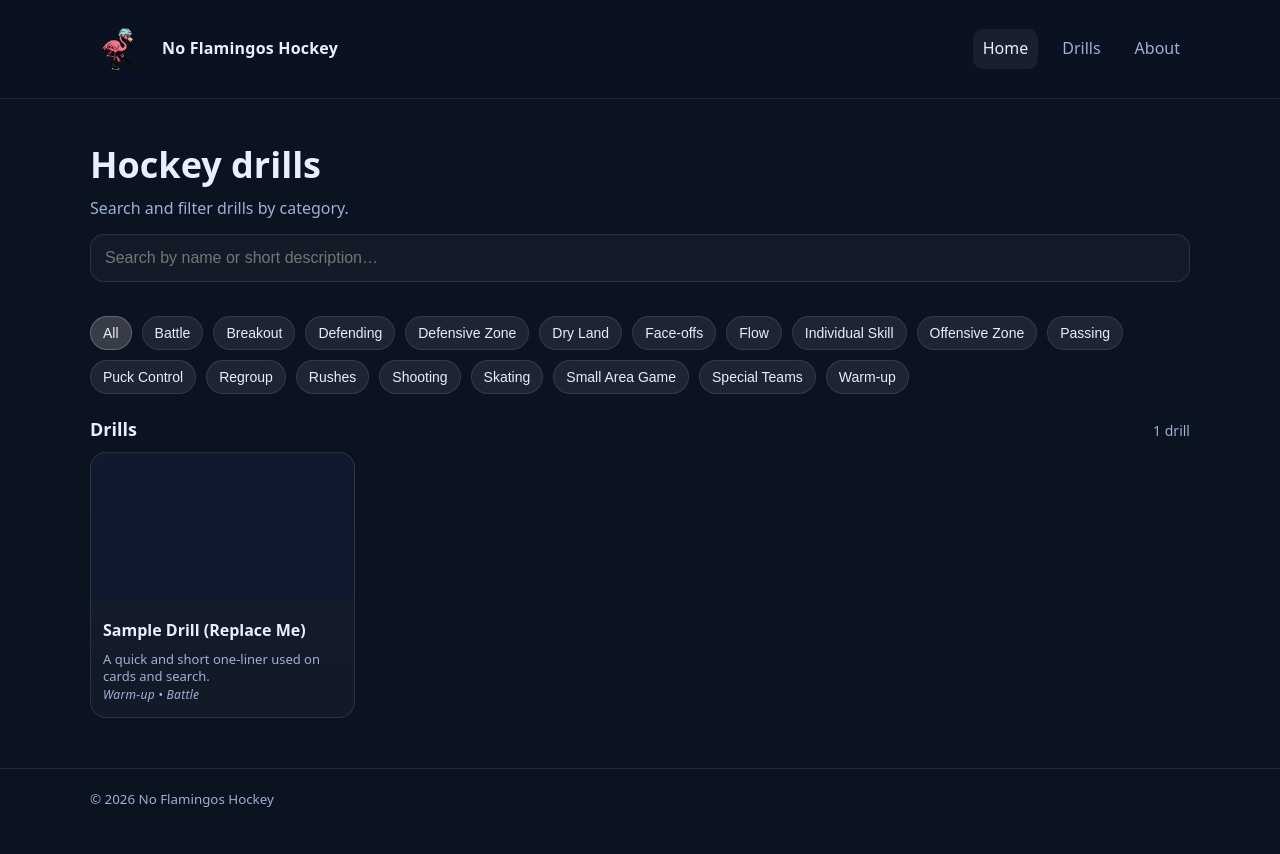
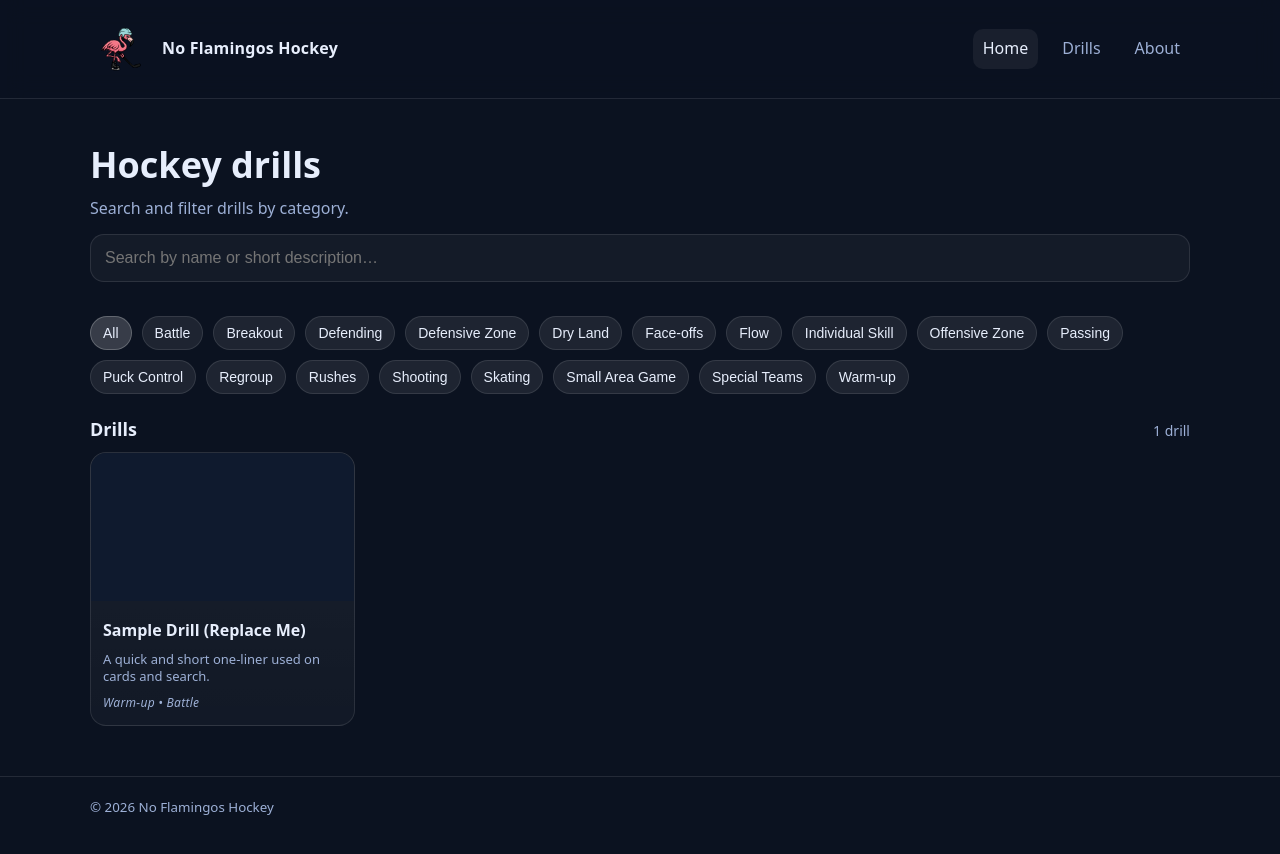
Before and after one commit to noflamingos/noflamingos.github.io, a Jekyll site: the page built from index.html, in a window 1280 px wide. Shown: the top 854 px of the page. Built offline with Jekyll 4.4.1, drawn with Linux system fonts in a browser that asks for light colours.

Commit message:
Update main.css

```diff
--- a/assets/css/main.css
+++ b/assets/css/main.css
@@ -102,7 +102,7 @@ a:hover { text-decoration: underline; }
 .card-body { padding: 12px 12px 14px; }
 .card-title { margin: 0 0 6px; font-weight: 700; font-size: 16px; color: var(--text); }
 .card-desc { margin-top: 8px; color: var(--muted); font-size: 13px; line-height: 1.35; display: -webkit-box; -webkit-box-orient: vertical; -webkit-line-clamp: 2; overflow: hidden; }
-.card-meta { color: var(--muted); font-size: 12px; font-style: italic; letter-spacing: 0.3px; }
+.card-meta { color: var(--muted); margin-top: 8px; font-size: 12px; font-style: italic; letter-spacing: 0.3px; }
 
 .site-footer { border-top: 1px solid var(--border); padding: 18px 0; color: var(--muted); }
 
```
